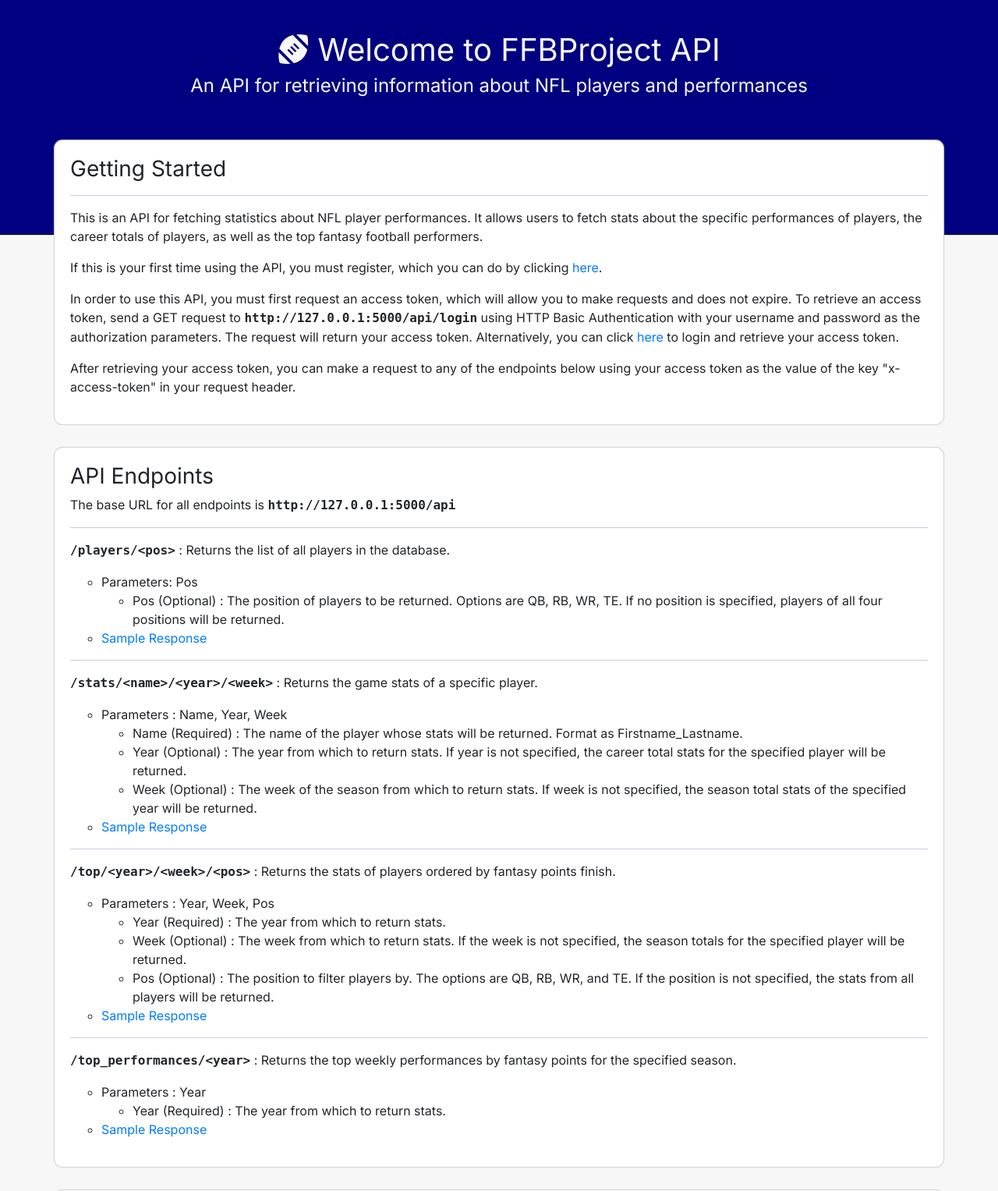
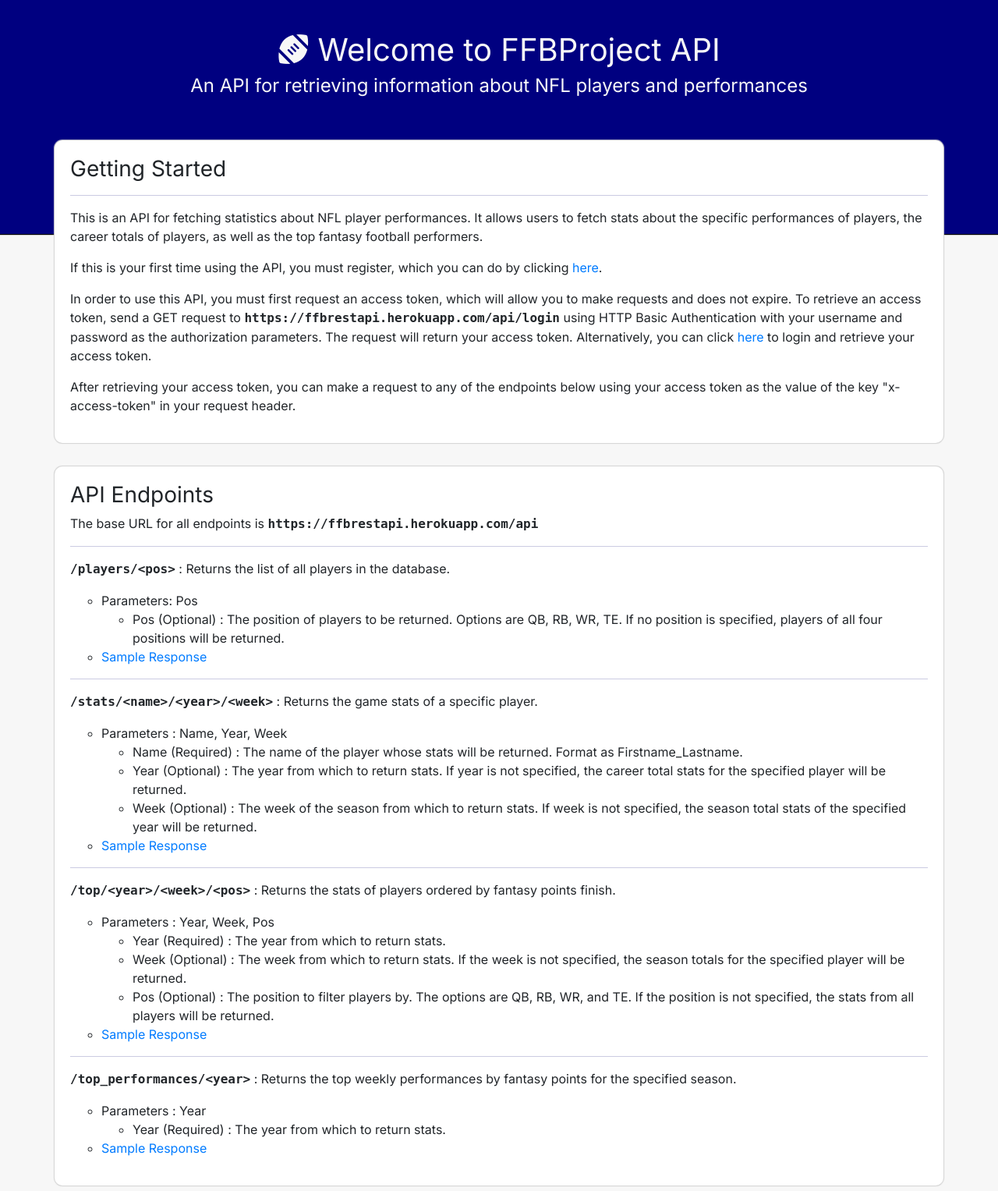
Before and after one commit to n-roth12/Football-REST-API, a Flask app: page / in a window 1280 px wide. Shown: the top 1527 px of the page at 78% size. Run offline with Flask 2, Linux system fonts and the light colour scheme; some libraries are stand-ins or nearby versions.

Commit message:
Changed displayed url for endpoints to match web url.

```diff
--- a/api/templates/index.html
+++ b/api/templates/index.html
@@ -51,7 +51,7 @@
 								<p>
 									In order to use this API, you must first request an access token, which will
 									allow you to make requests and does not expire. To retrieve an access token,
-									send a GET request to <strong>http://127.0.0.1:5000/api/login</strong>
+									send a GET request to <strong>https://ffbrestapi.herokuapp.com/api/login</strong>
 									using HTTP Basic Authentication with your username and password as the authorization
 									parameters. The request will return your access token. Alternatively, you can
 									click <a href="" data-toggle="modal" data-target="#Modal-Login">here</a> to login
@@ -69,7 +69,7 @@
 					<div class="content">
 						<section id="section-2">
 							<h3>API Endpoints</h3>
-							<p>The base URL for all endpoints is <strong>http://127.0.0.1:5000/api</strong></p>
+							<p>The base URL for all endpoints is <strong>https://ffbrestapi.herokuapp.com/api</strong></p>
 							<hr>
 							<div>
 								<p><strong>/players/&ltpos&gt</strong> : Returns the list of all players in the database.</p>
```
